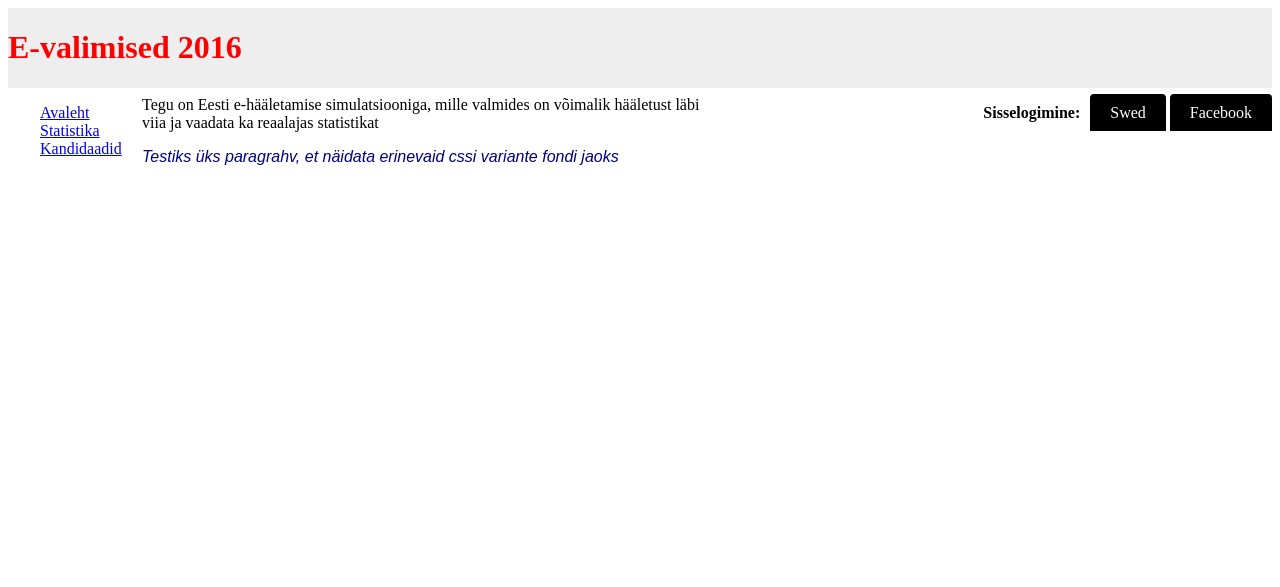
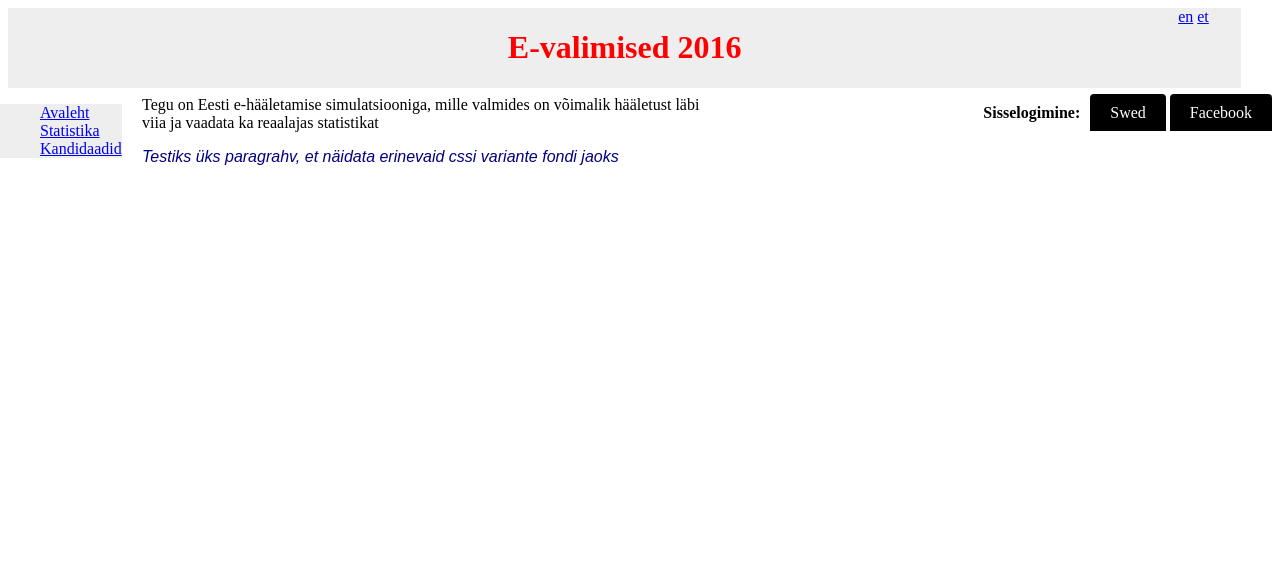
Before and after one commit to triint/valimised, a PHP site: page / in a window 1280 px wide. Shown: the top 587 px of the page. Run offline with PHP 8.4, Linux system fonts and the light colour scheme; data that the repository does not hold is empty.

Commit message:
Lang buttons

```diff
--- a/index.html
+++ b/index.html
@@ -6,9 +6,16 @@
     <link href="css/style.css" rel="stylesheet" media="screen">
   </head>
   <body>
+  	  <div id="lang">
+			<a href="test.php?lang=en">en</a>
+			<a href="test.php?lang=et">et</a>
+		</div>
       <div id="header">
+
       	<h1>E-valimised 2016</h1>
+
       </div>
+
       <ul id ="menu">
       	<li><a href="https://www.swedbank.ee/private/">Swed</a></li>
       	<li><a href="https://www.facebook.com">Facebook</a></li>
--- a/style.css
+++ b/style.css
@@ -2,9 +2,16 @@
 	background-color: #EEEEEE;
 	width: auto;
 	margin: auto;
-	display: flex;
+	/*display: flex;*/
+	overflow: hidden;
 	}
-
+#lang {
+	/*background-color: #EEEEEE;*/
+	position: relative;
+	float: right;
+	top: 0%;
+	right: 5%;
+}
 h1 {
 	color: red;
 	text-align: center;
@@ -60,7 +67,7 @@ ul#menu li a:hover {
 	position: absolute;
 	left: 0px;
 	float: left;
-	background-color: #FFFFFF;
+	background-color: #EEEEEE;
 }
 ul#menuleft li
 {
--- a/test.php
+++ b/test.php
@@ -1,6 +1,12 @@
 <?php
-	$defaultlang = "en";
+	$defaultlang = "ez";
 	$cookie_lang = "lang";
+	if($_GET[$cookie_lang])
+	{
+		setcookie($cookie_lang,$_GET[$cookie_lang], time() + (3600*24),"/");
+		header("Location: " . $_SERVER['HTTP_REFERER']);
+		die();
+	}
 	if(!isset($_COOKIE[$cookie_lang]))
 	{
 		setcookie($cookie_lang,$defaultlang, time() + (3600*24),"/");
```
